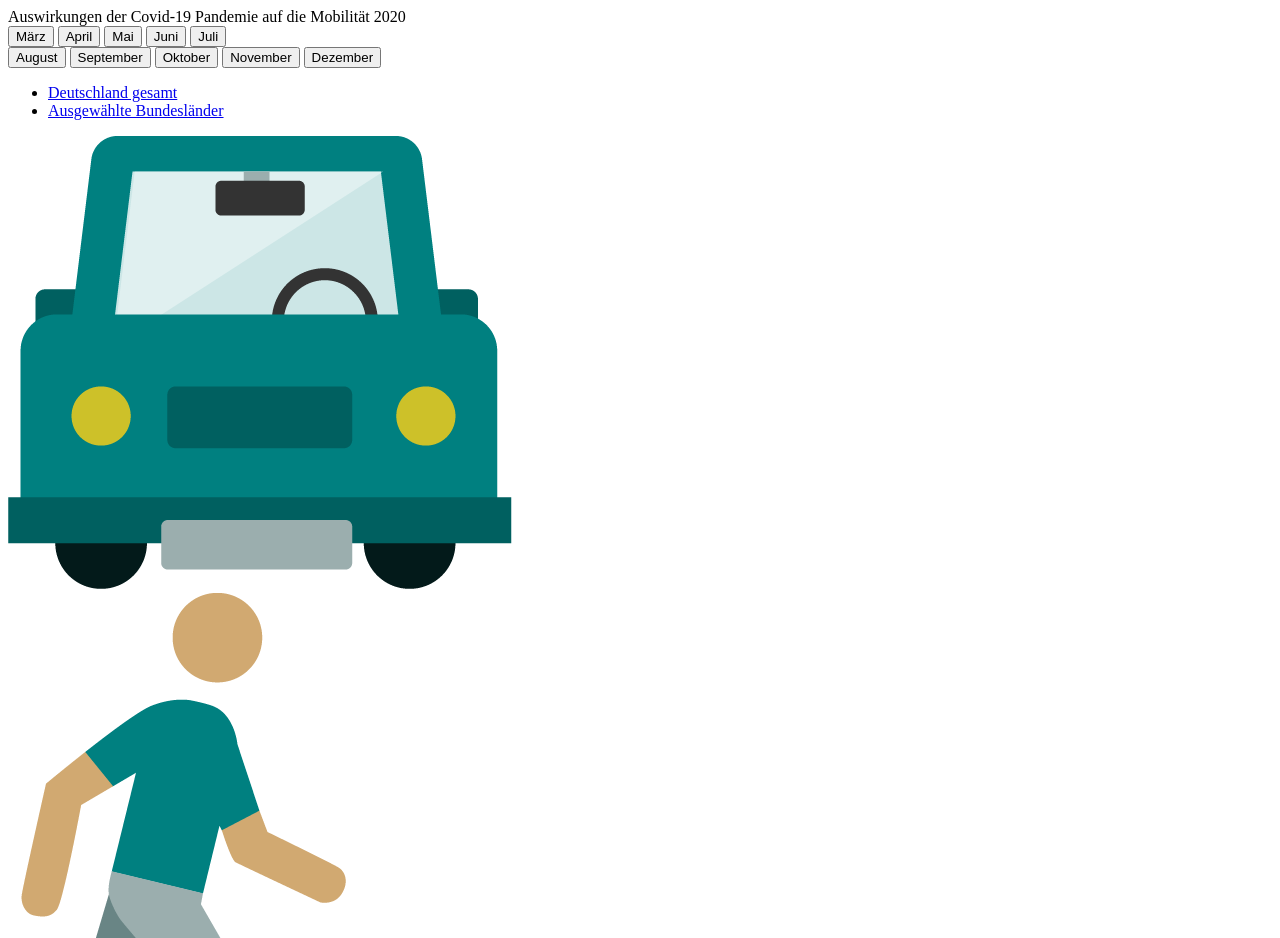
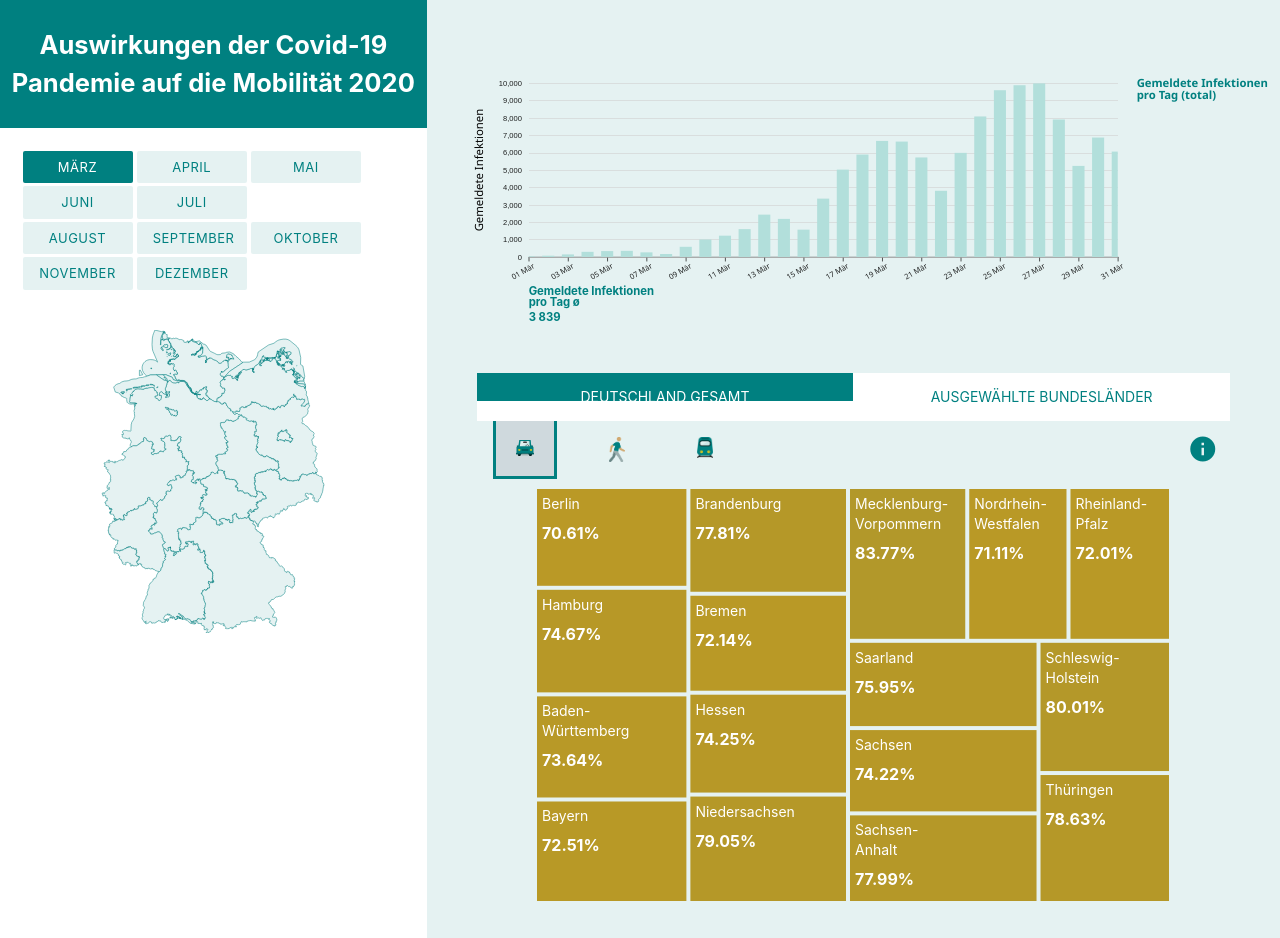
Before and after one commit to sinaschnebelt/sinaschnebelt.github.io, a website built with Parcel: page src/index.html in a window 1280 px wide. Shown: the top 938 px of the page. Built offline with nearby package versions, Linux system fonts and the light colour scheme.

Commit message:
Update index.html

```diff
--- a/src/index.html
+++ b/src/index.html
@@ -2,8 +2,8 @@
 <html lang="de">
 <head>
     <meta charset="UTF-8" name="viewport" content="width=device-width, initial-scale=1.0">
-    <meta name="viewport" content="width=device-width, initial-scale=1.0">
-    <meta http-equiv="Content-Security-Policy" content="default-src 'self'; img-src *; style-src assets.my-domain.de'">
+   <!--  <meta name="viewport" content="width=device-width, initial-scale=1.0">
+    <meta http-equiv="Content-Security-Policy" content="default-src 'self'; img-src *; style-src assets.my-domain.de'"> -->
 
 
     <link rel="icon" href="data:,"> <!-- so that dev tools are quiet -->
@@ -31,7 +31,7 @@
     <script type="module" src="scripts/datePicker.js" ></script>
     <script type="module" src="scripts/getLineChartData.js" ></script>
     <script type="module" src="scripts/treeMapView.js"></script>
-    <script type="text/javascript" language="javascript" src="scripts/treeMapMobilityView.js"></script>
+    <script type="module" language="javascript" src="scripts/treeMapMobilityView.js"></script>
 
 </head>
 
```
